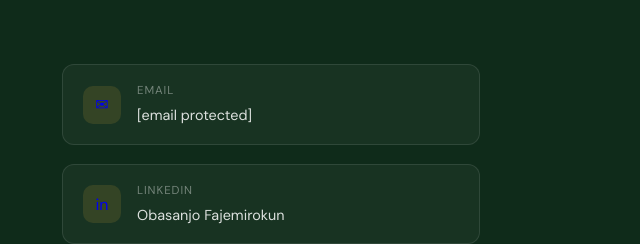
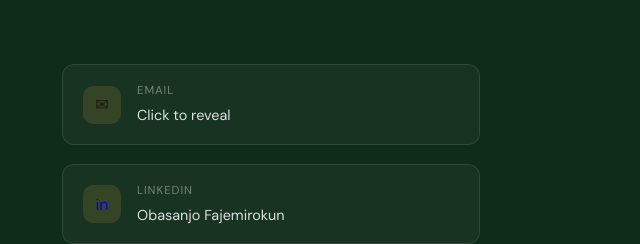
Before and after one commit to objfajek/objfajek.github.io, a plain HTML site: page index.html in a window 1280 px wide. Shown: the part 5718-5962 px from the top of the page, 610-1250 px from the left. Drawn offline with Linux system fonts and the light colour scheme.

Commit message:
index.html

```diff
--- a/index.html
+++ b/index.html
@@ -410,7 +410,7 @@
     </p>
     <div class="hero-links">
       <a href="#research" class="hero-link primary">View Research</a>
-      <a href="/cdn-cgi/l/email-protection#f59a93949f90989c87b5858087918090db909180" class="hero-link">Get in Touch</a>
+      <a href="#contact" class="hero-link">Get in Touch</a>
     </div>
   </div>
   <div class="hero-right">
@@ -694,13 +694,13 @@
         <p class="signoff">Still learning. Still trying. Still believing.</p>
       </div>
       <div class="contact-items">
-        <a href="/cdn-cgi/l/email-protection#fe91989f949b93978cbe8e8b8c9a8b9bd09b9a8b" class="contact-item">
+        <div class="contact-item" onclick="revealEmail(this)" style="cursor:pointer;">
           <div class="contact-icon">✉</div>
           <div>
             <div class="contact-label">Email</div>
-            <div class="contact-value"><span class="__cf_email__" data-cfemail="9bf4fdfaf1fef6f2e9dbebeee9ffeefeb5feffee">[email&#160;protected]</span></div>
+            <div class="contact-value" id="email-val">Click to reveal</div>
           </div>
-        </a>
+        </div>
         <a href="https://www.linkedin.com/in/obasanjofajemirokun/" target="_blank" class="contact-item">
           <div class="contact-icon">in</div>
           <div>
```
